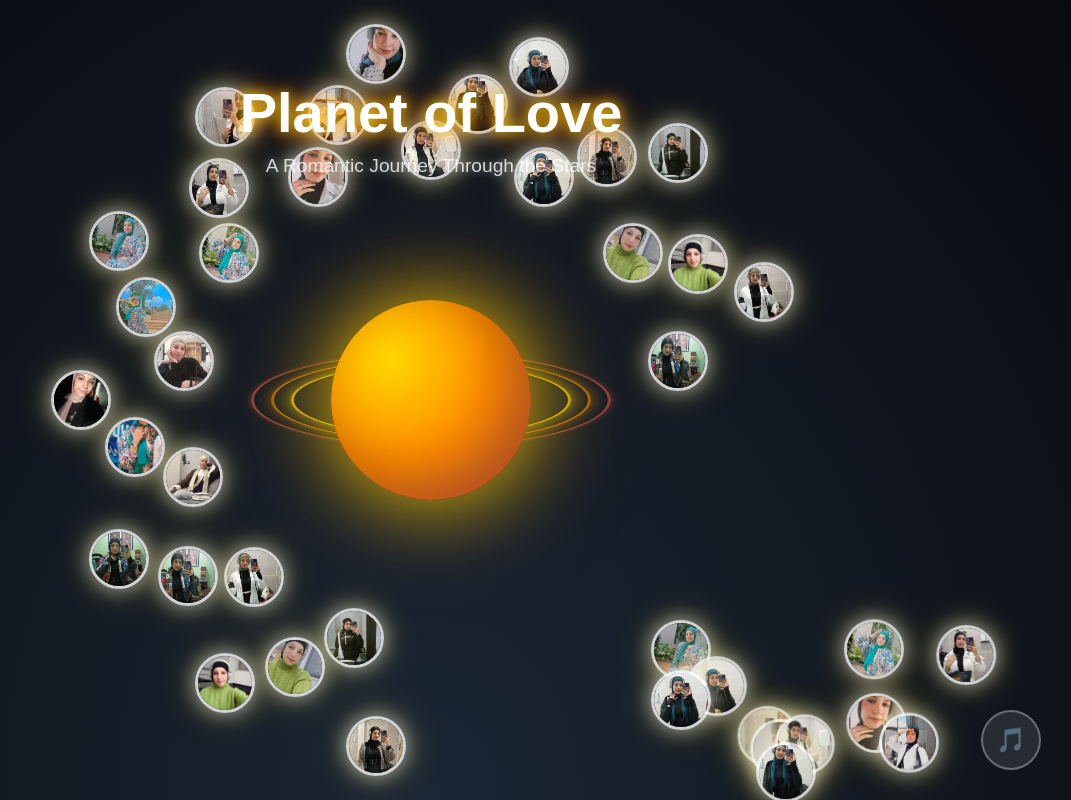
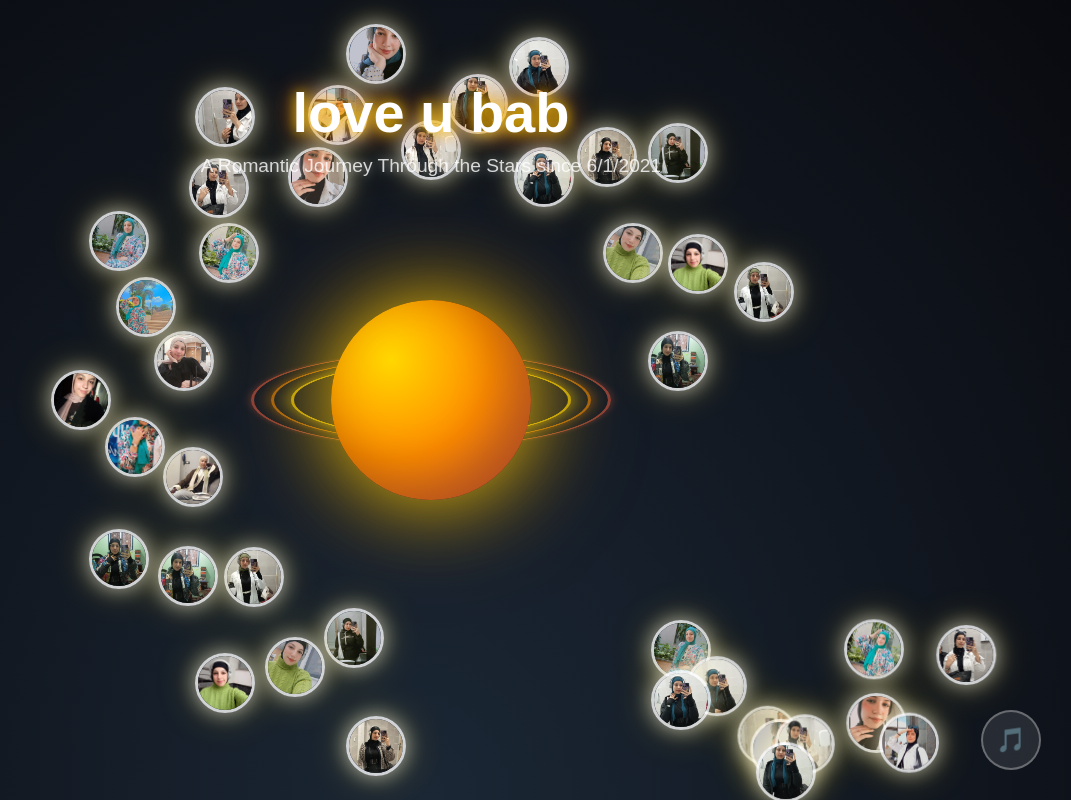
Before and after one commit to ahmedmedhat1234/273, a plain HTML site: page index.html in a window 1280 px wide. Shown: the whole page, without its empty margins (209-1280 px from the left). Drawn offline with Linux system fonts and the light colour scheme.

Commit message:
Update index.html

```diff
--- a/index.html
+++ b/index.html
@@ -3,7 +3,7 @@
 <head>
     <meta charset="UTF-8">
     <meta name="viewport" content="width=device-width, initial-scale=1.0">
-    <title>Planet of Love - A Romantic Journey Through Space</title>
+    <title>41</title>
     <link rel="stylesheet" href="style.css">
 </head>
 <body>
@@ -53,8 +53,8 @@
 
         <!-- Website title -->
         <div class="title-container">
-            <h1 class="main-title">Planet of Love</h1>
-            <p class="subtitle">A Romantic Journey Through the Stars</p>
+            <h1 class="main-title">love u bab</h1>
+            <p class="subtitle">A Romantic Journey Through the Stars since 6/1/2021 </p>
         </div>
 
         <!-- Music control button -->
```
